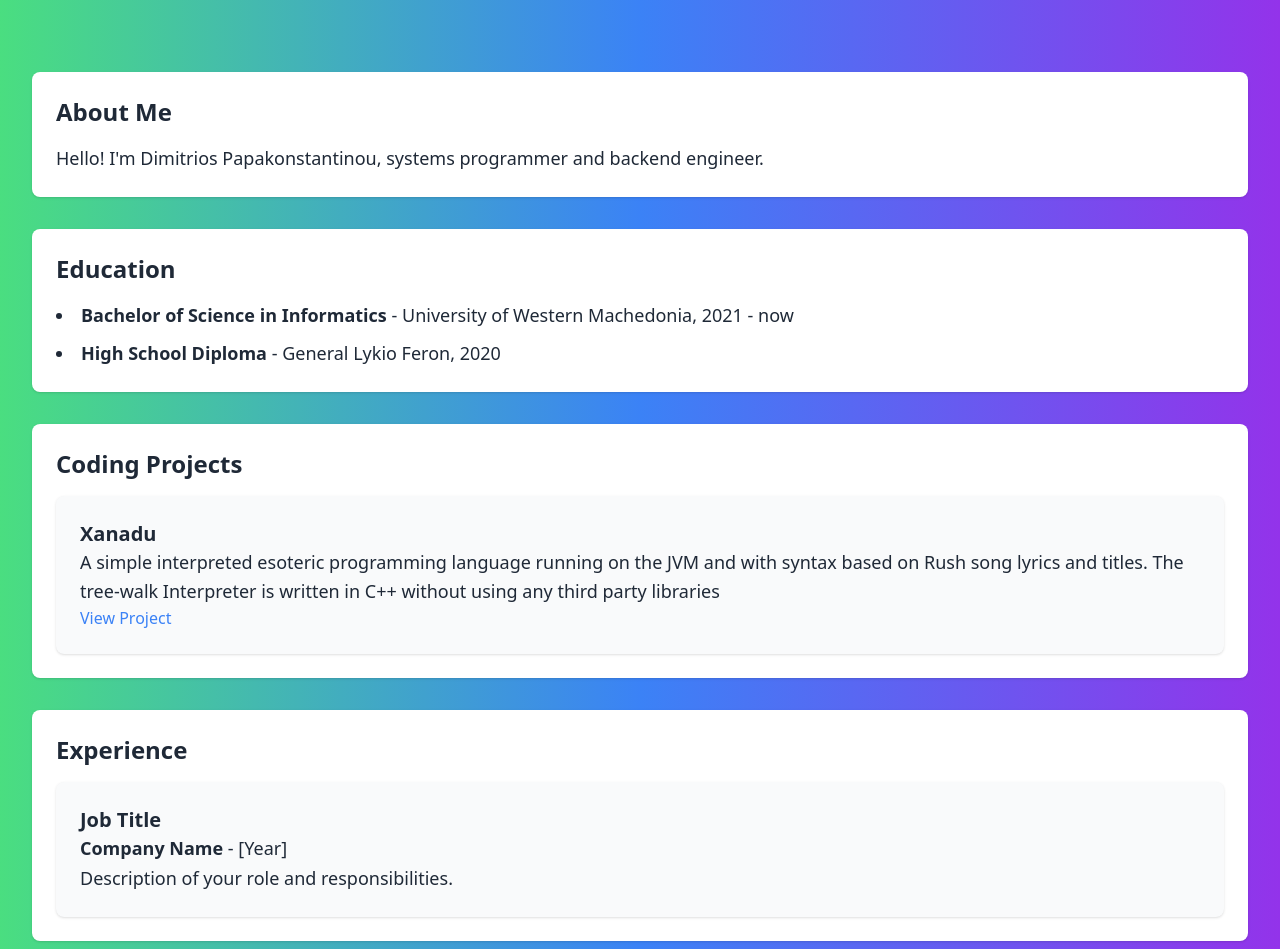
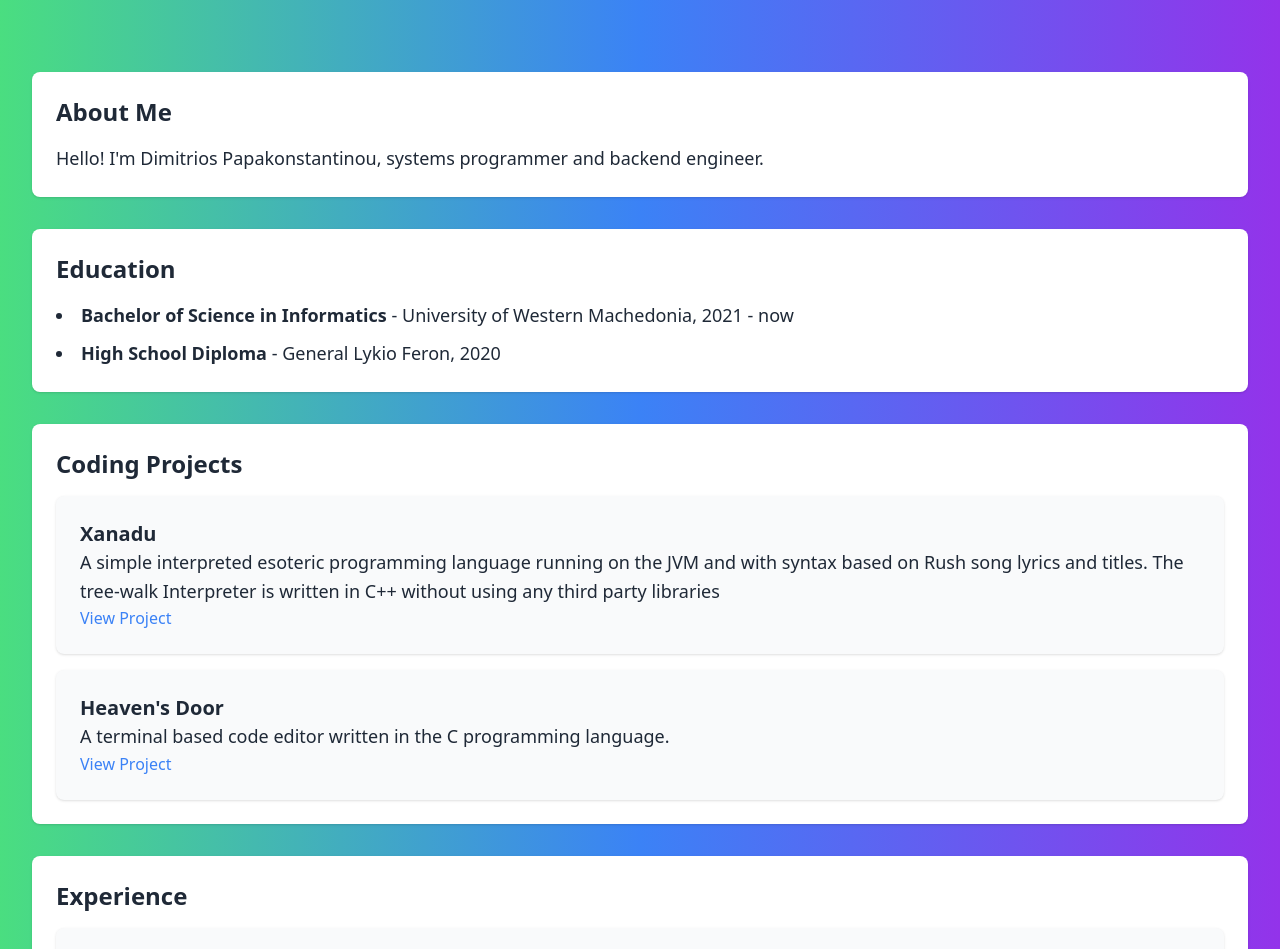
Before and after one commit to Turtel216/Turtel42.github.io, a website: page index.html in a window 1280 px wide. Shown: the part 84-1033 px from the top of the page. Drawn offline with Linux system fonts and the light colour scheme.

Commit message:
Added new project

```diff
--- a/index.html
+++ b/index.html
@@ -60,6 +60,11 @@
                     <h3 class="text-xl font-semibold">Xanadu <i class="fas fa-code text-blue-500"></i></h3>
                     <p class="text-lg leading-relaxed">A simple interpreted esoteric programming language running on the JVM and with syntax based on Rush song lyrics and titles. The tree-walk Interpreter is written in C++ without using any third party libraries</p>
                     <a href="https://github.com/Turtel216/Xanadu" class="text-blue-500 hover:underline">View Project</a>
+                </li>
+                <li class="bg-gray-50 p-6 shadow rounded-lg">
+                    <h3 class="text-xl font-semibold">Heaven's Door<i class="fas fa-code text-blue-500"></i></h3>
+                    <p class="text-lg leading-relaxed">A terminal based code editor written in the C programming language.</p>
+                    <a href="https://github.com/Turtel216/Heavens-Door" class="text-blue-500 hover:underline">View Project</a>
                 </li>
                 <!-- Repeat for more projects -->
             </ul>
```
Also changed, not shown: public/style.css, 1 other file.
